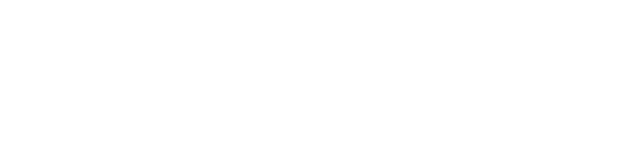
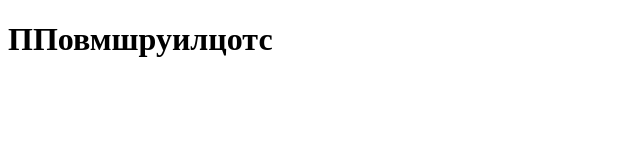
Before and after one commit to Andrei154992/JS_FT, a plain HTML site: page index.html in a window 1280 px wide. Shown: the whole page, without its empty margins (0-640 px from the left). Drawn offline with Linux system fonts and the light colour scheme.

Commit message:
second commit

```diff
--- a/index.html
+++ b/index.html
@@ -3,9 +3,9 @@
 <head>
     <meta charset="UTF-8">
     <meta name="viewport" content="width=device-width, initial-scale=1.0">
-    <title>Document</title>
+    <title>Документ</title>
 </head>
 <body>
-
+    <h1>ППовмшруилцотс</h1>
 </body>
 </html>
```
